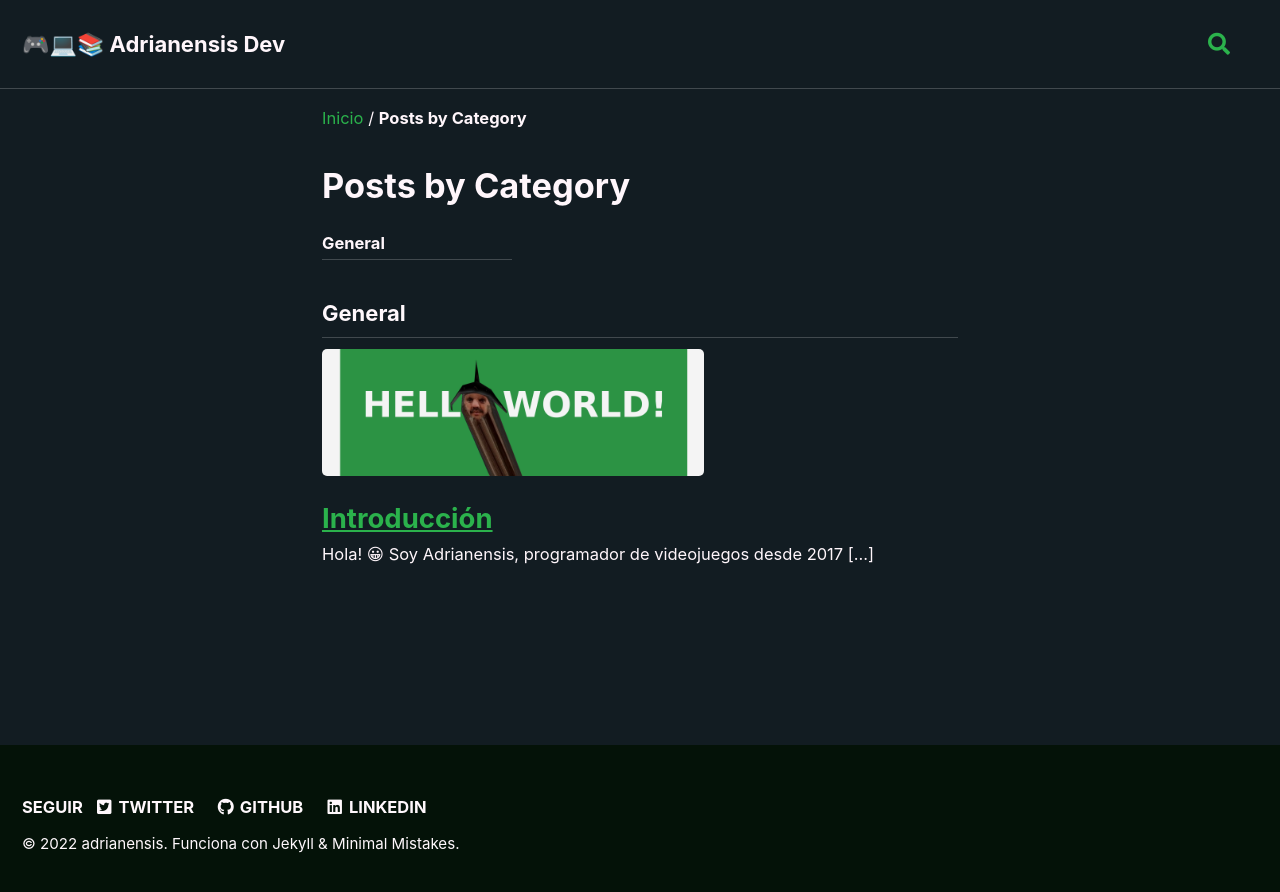
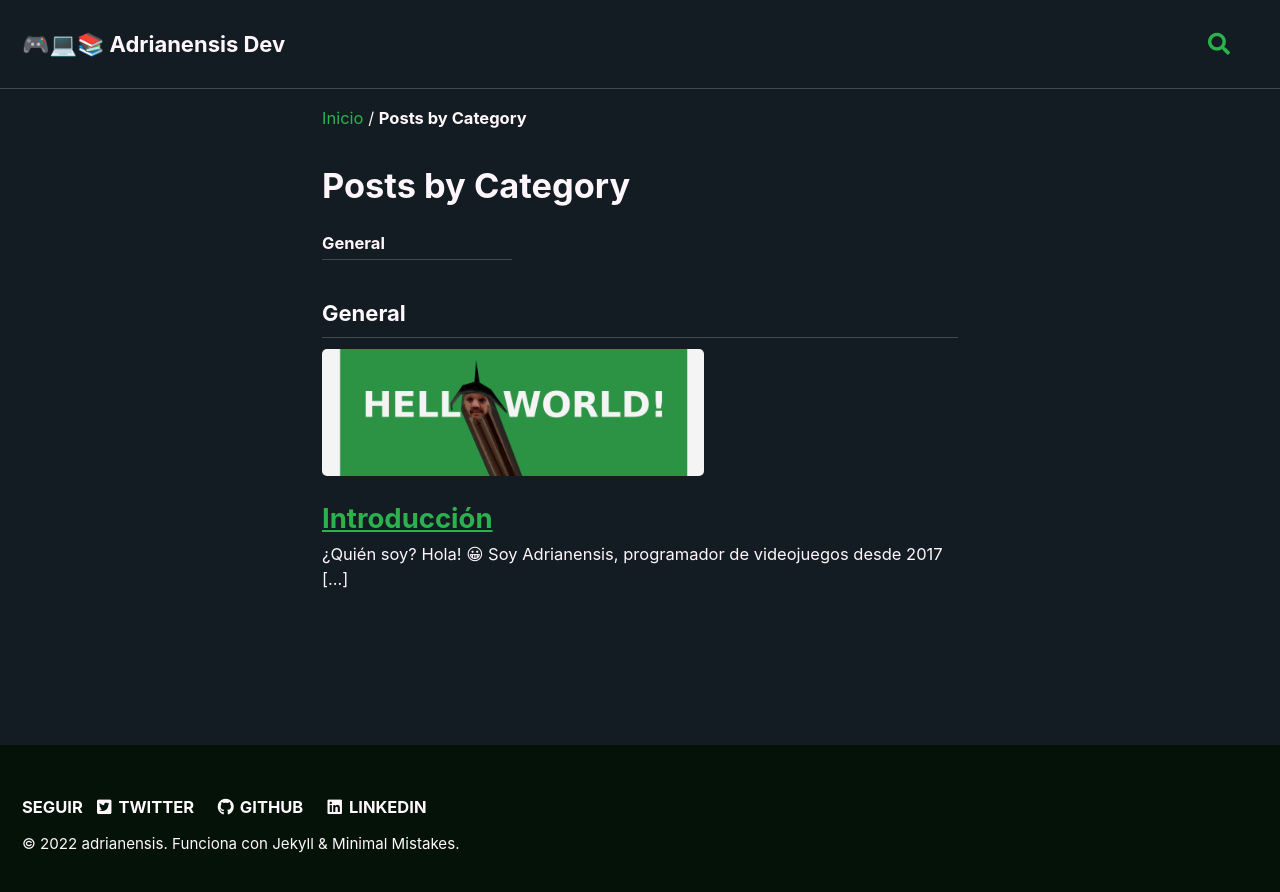
Before and after one commit to adrianensis/blog, a Jekyll site: the page built from _pages/categories.md, in a window 1280 px wide. Shown: the top 892 px of the page. Built offline with Jekyll 4.4.1, drawn with Linux system fonts in a browser that asks for light colours; cached includes are drawn as plain includes.

Commit message:
CSS fixes + Post 1 and 2

```diff
--- a/Gemfile
+++ b/Gemfile
@@ -3,4 +3,4 @@
 
 group :jekyll_plugins do
     gem "jekyll-archives"
-  end
+end
--- a/_config.yml
+++ b/_config.yml
@@ -197,7 +197,7 @@
 markdown: kramdown
 highlighter: rouge
 lsi: false
-excerpt_separator: "\n\n"
+excerpt_separator: "<!--more-->"
 incremental: false
 
 
--- a/_includes/archive-single.html
+++ b/_includes/archive-single.html
@@ -30,6 +30,6 @@
       {% endif %}
     </h2>
     {% include page__meta.html type=include.type %}
-    {% if post.excerpt %}<p class="archive__item-excerpt" itemprop="description">{{ post.excerpt | markdownify | strip_html | truncate: 160 }}</p>{% endif %}
+    {% if post.excerpt %}<p class="archive__item-excerpt" itemprop="description">{{ post.excerpt | markdownify | strip_html | truncate: 160 }} [...]</p>{% endif %}
   </article>
 </div>
--- a/_sass/minimal-mistakes/_reset.scss
+++ b/_sass/minimal-mistakes/_reset.scss
@@ -34,12 +34,12 @@
 
 ::-moz-selection {
   color: #fff;
-  background: #000;
+  background: #22574a;
 }
 
 ::selection {
   color: #fff;
-  background: #000;
+  background: #22574a;
 }
 
 /* Display HTML5 elements in IE6-9 and FF3 */
--- a/_sass/minimal-mistakes/_variables.scss
+++ b/_sass/minimal-mistakes/_variables.scss
@@ -72,7 +72,7 @@
 
 $primary-color: #6f777d !default;
 $success-color: #3fa63f !default;
-$warning-color: #d67f05 !default;
+$warning-color: #eba714 !default;
 $danger-color: #ee5f5b !default;
 $info-color: #3b9cba !default;
 $focus-color: $primary-color !default;
--- a/_sass/minimal-mistakes/skins/_neon2.scss
+++ b/_sass/minimal-mistakes/skins/_neon2.scss
@@ -5,7 +5,7 @@
 /* Colors */
 $background-color: #121c22 !default;
 $text-color: #fff6fb !default;
-$primary-color: #2bb24c !default;
+$primary-color: #2bb24d !default;
 $border-color: mix(#fff, $background-color, 20%) !default;
 $code-background-color: mix(#000, $background-color, 15%) !default;
 $code-background-color-dark: mix(#000, $background-color, 20%) !default;
@@ -19,8 +19,8 @@
 $navicon-link-color-hover: mix(#000, $background-color, 30%) !default;
 
 /* notices */
-$notice-background-mix: 90% !default;
-$code-notice-background-mix: 95% !default;
+$notice-background-mix: 60% !default;
+$code-notice-background-mix: 60% !default;
 
 /* neon syntax highlighting (base16) */
 $base00: #25393f !default;
```
Also changed, not shown: _posts/2022-11-09-post-0.md (renamed from _posts/2022-11-09-intro.md, +4 -4 lines), _posts/2022-11-10-post-1.md (added, +108 -0 lines), _posts/2022-11-10-post-2.md (added, +61 -0 lines), assets/images/thief-logo.png (added), assets/images/thumbnails/conceptos.jpg (added), assets/images/thumbnails/tiempo-basura.jpg (added), 1 other file.
